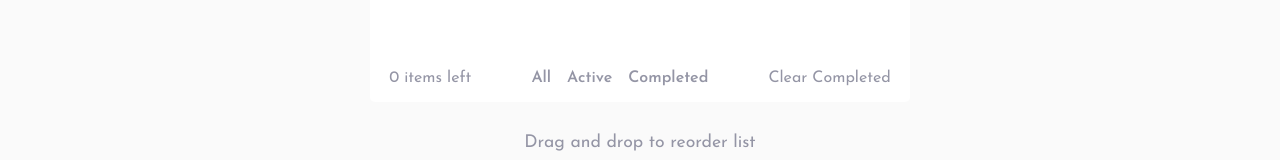
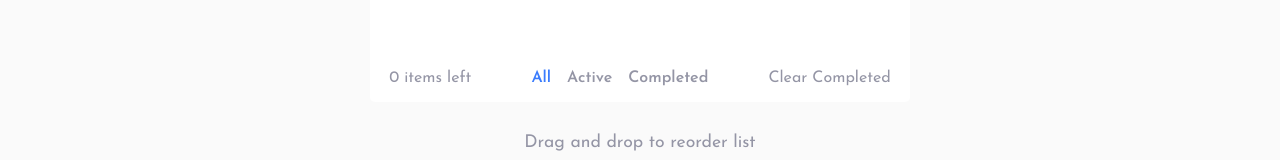
Before and after one commit to MarkoLukesevik/Todo-app, a Vue app: page / in a window 1280 px wide. Shown: the part 601-761 px from the top of the page. Built offline with nearby package versions, Linux system fonts and the light colour scheme.

Commit message:
todos filter

```diff
--- a/src/components/TodosContainer/TodosContainer.vue
+++ b/src/components/TodosContainer/TodosContainer.vue
@@ -1,5 +1,5 @@
 <script setup lang="ts">
-import { computed, ref } from 'vue';
+import { computed, ref, watch } from 'vue';
 import type { Ref } from 'vue';
 
 import type { Todo } from '@/models/Todo';
@@ -8,6 +8,7 @@ import { AppThemeEnum } from '@/models/AppThemeEnum';
 import CreateTodo from '@/components/TodosContainer/components/CreateTodo.vue';
 import TodoList from './components/TodoList/TodoList.vue';
 import TodosActionBar from './components/TodosActionBar.vue';
+import { TodosFilterEnum } from '@/models/TodosFilterEnum';
 
 const props = defineProps<{
     appTheme: AppThemeEnum;
@@ -15,10 +16,29 @@ const props = defineProps<{
 
 const todos: Ref<Todo[]> = ref([]);
 const currentTodos: Ref<Todo[]> = ref(todos.value);
+const todosFilter: Ref<TodosFilterEnum> = ref(TodosFilterEnum.All);
+
+watch(() => todosFilter.value, () => {
+    switch (todosFilter.value) {
+        case TodosFilterEnum.All:
+            currentTodos.value = todos.value;
+            break;
+        case TodosFilterEnum.Active:
+            currentTodos.value = todos.value.filter((todo: Todo) => !todo.isComplete);
+            break;
+        case TodosFilterEnum.Completed:
+            currentTodos.value = todos.value.filter((todo: Todo) => todo.isComplete);
+            break;
+    }
+});
 
 const dragAndDropTextColor = computed<string>(() => {
     return props.appTheme === AppThemeEnum.Light ? '#9495A5' : '#5B5E7E';
 });
+
+const changeTodosFilter = (filter: TodosFilterEnum): void => {
+    todosFilter.value = filter;
+}
 
 const addNewTodo = (todo: Todo): void => {
     todos.value.push(todo);
@@ -35,18 +55,6 @@ const deleteTodo = (id: string): void => {
     currentTodos.value = todos.value;
 }
 
-const seeAllTodos = (): void => {
-    currentTodos.value = todos.value;
-}
-
-const seeOnlyActiveTodos = (): void => {
-    currentTodos.value = todos.value.filter((todo: Todo) => !todo.isComplete);
-}
-
-const seeOnlyCompletedTodos = (): void => {
-    currentTodos.value = todos.value.filter((todo: Todo) => todo.isComplete);
-}
-
 const deleteCompletedTodos = (): void => {
     todos.value = todos.value.filter((todo: Todo) => !todo.isComplete);
     currentTodos.value = todos.value;
@@ -59,18 +67,16 @@ const deleteCompletedTodos = (): void => {
         :app-theme="appTheme"
         :todos="currentTodos"
         :todos-count="todos.length"
+        :todos-filter="todosFilter"
         @toggle-todo="toggleTodo"
         @delete-todo="deleteTodo"
-        @see-all-todos="seeAllTodos"
-        @see-only-active-todos="seeOnlyActiveTodos"
-        @see-only-completed-todos="seeOnlyCompletedTodos"
         @delete-completed-todos="deleteCompletedTodos"
+        @change-todos-filter="changeTodosFilter"
     />
     <todos-action-bar
         :app-theme="appTheme"
-        @see-all-todos="seeAllTodos"
-        @see-only-active-todos="seeOnlyActiveTodos"
-        @see-only-completed-todos="seeOnlyCompletedTodos"
+        :todos-filter="todosFilter"
+        @change-todos-filter="changeTodosFilter"
     />
 
     <p class="drag-and-drop" :style="{ color: dragAndDropTextColor }">
--- a/src/components/TodosContainer/components/TodoList/TodoList.vue
+++ b/src/components/TodosContainer/components/TodoList/TodoList.vue
@@ -1,6 +1,7 @@
 <script setup lang="ts">
 import type { Todo } from '@/models/Todo';
 import { AppThemeEnum } from '@/models/AppThemeEnum';
+import { TodosFilterEnum } from '@/models/TodosFilterEnum';
 
 import TodoItem from './components/TodoItem.vue';
 import { computed } from 'vue';
@@ -9,15 +10,14 @@ const props = defineProps<{
     appTheme:AppThemeEnum;
     todos: Todo[];
     todosCount: number;
+    todosFilter: TodosFilterEnum;
 }>();
 
 const emit = defineEmits<{
     (e: 'toggle-todo', value: string): void;
     (e: 'delete-todo', value: string): void;
-    (e: 'see-all-todos'): void;
-    (e: 'see-only-active-todos'): void;
-    (e: 'see-only-completed-todos'): void;
     (e: 'delete-completed-todos'): void;
+    (e: 'change-todos-filter', value: TodosFilterEnum): void;
 }>();
 
 const todosClasses = computed<string[]>(() => {
@@ -45,9 +45,24 @@ const todosClasses = computed<string[]>(() => {
         <div class="todos-footer">
             <div class="todos-footer__counter">{{ todosCount }} items left</div>
             <div class="todos-footer__actions">
-                <span @click="emit('see-all-todos')">All</span>
-                <span @click="emit('see-only-active-todos')">Active</span>
-                <span @click="emit('see-only-completed-todos')">Completed</span>
+                <span
+                    :class="{ 'active-filter': todosFilter === TodosFilterEnum.All }"
+                    @click="emit('change-todos-filter', TodosFilterEnum.All)"
+                >
+                    All
+                </span>
+                <span
+                    :class="{ 'active-filter': todosFilter === TodosFilterEnum.Active }"
+                    @click="emit('change-todos-filter', TodosFilterEnum.Active)"
+                >
+                    Active
+                </span>
+                <span
+                    :class="{ 'active-filter': todosFilter === TodosFilterEnum.Completed }"
+                    @click="emit('change-todos-filter', TodosFilterEnum.Completed)"
+                >
+                    Completed
+                </span>
             </div>
             <div class="todos-footer__clear" @click="emit('delete-completed-todos')">Clear Completed</div>
         </div>
@@ -132,6 +147,10 @@ const todosClasses = computed<string[]>(() => {
                     color: #494C6B;
                 }
             }
+
+            & .active-filter {
+                color: #3A7CFD;
+            }
         }
     }
 
--- a/src/components/TodosContainer/components/TodosActionBar.vue
+++ b/src/components/TodosContainer/components/TodosActionBar.vue
@@ -1,15 +1,16 @@
 <script setup lang="ts">
+import { computed } from 'vue';
+
 import { AppThemeEnum } from '@/models/AppThemeEnum';
-import { computed } from 'vue';
+import { TodosFilterEnum } from '@/models/TodosFilterEnum';
 
 const props = defineProps<{
     appTheme: AppThemeEnum;
+    todosFilter: TodosFilterEnum;
 }>();
 
 const emit = defineEmits<{
-    (e: 'see-all-todos'): void;
-    (e: 'see-only-active-todos'): void;
-    (e: 'see-only-completed-todos'): void;
+    (e: 'change-todos-filter', value: TodosFilterEnum): void;
 }>();
 
 const actionBarClasses = computed<string[]>(() => {
@@ -24,9 +25,24 @@ const actionBarClasses = computed<string[]>(() => {
 
 <template>
     <div :class="actionBarClasses">
-        <span @click="emit('see-all-todos')">All</span>
-        <span @click="emit('see-only-active-todos')">Active</span>
-        <span @click="emit('see-only-completed-todos')">Completed</span>
+        <span
+            :class="{ 'active-filter': todosFilter === TodosFilterEnum.All }"
+            @click="emit('change-todos-filter', TodosFilterEnum.All)"
+        >
+            All
+        </span>
+        <span
+            :class="{ 'active-filter': todosFilter === TodosFilterEnum.Active }"
+            @click="emit('change-todos-filter', TodosFilterEnum.Active)"
+        >
+            Active
+        </span>
+        <span
+            :class="{ 'active-filter': todosFilter === TodosFilterEnum.Completed }"
+            @click="emit('change-todos-filter', TodosFilterEnum.Completed)"
+        >
+            Completed
+        </span>
     </div>
 </template>
 
@@ -64,6 +80,10 @@ const actionBarClasses = computed<string[]>(() => {
             color: #E3E4F1;
         }
     }
+
+    & .active-filter {
+        color: #3A7CFD;
+    }
 }
 
 @media only screen and (min-width: 768px) {
--- a/src/models/Todo.ts
+++ b/src/models/Todo.ts
@@ -1,5 +1,5 @@
 export interface Todo {
-    id: string
-    title: string
-    isComplete: boolean
+    id: string;
+    title: string;
+    isComplete: boolean;
 }
--- /dev/null
+++ b/src/models/TodosFilterEnum.ts
@@ -0,0 +1,5 @@
+export enum TodosFilterEnum {
+    All = 0,
+    Active = 1,
+    Completed = 2
+}
```
